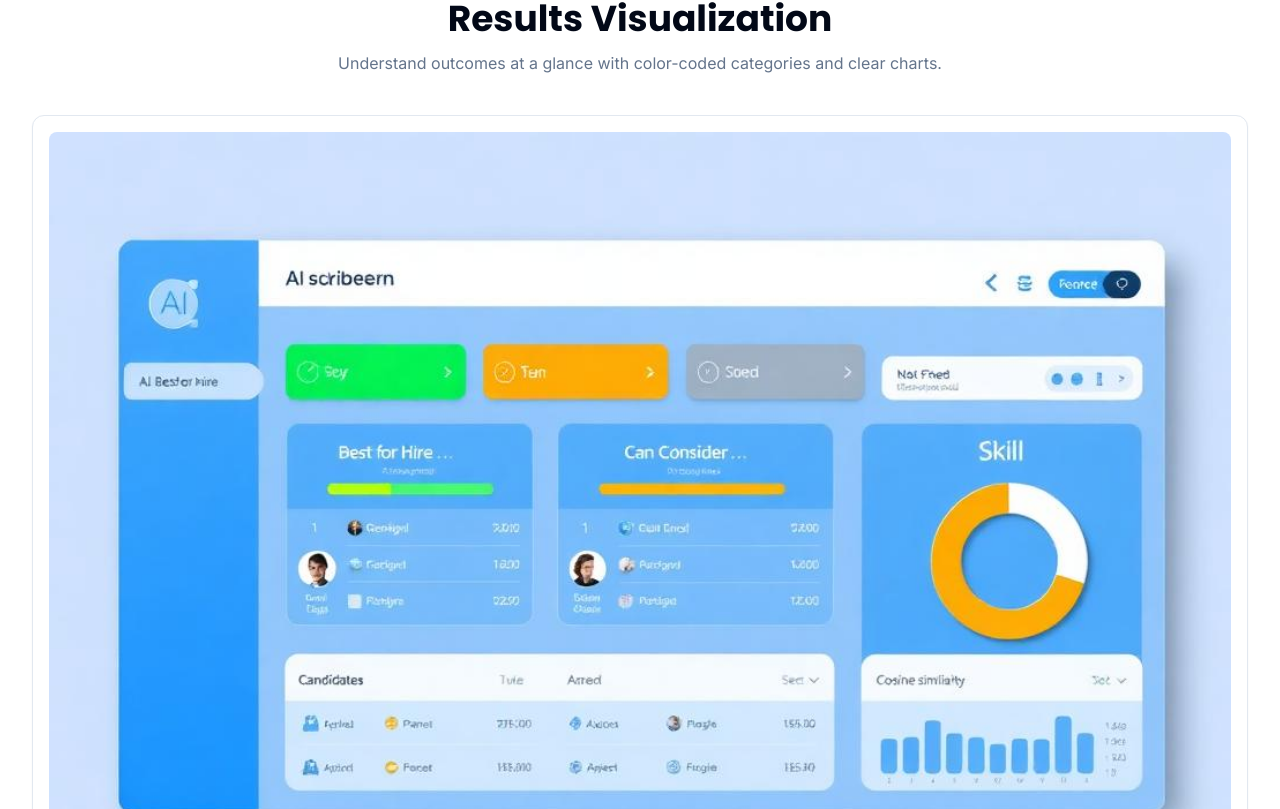
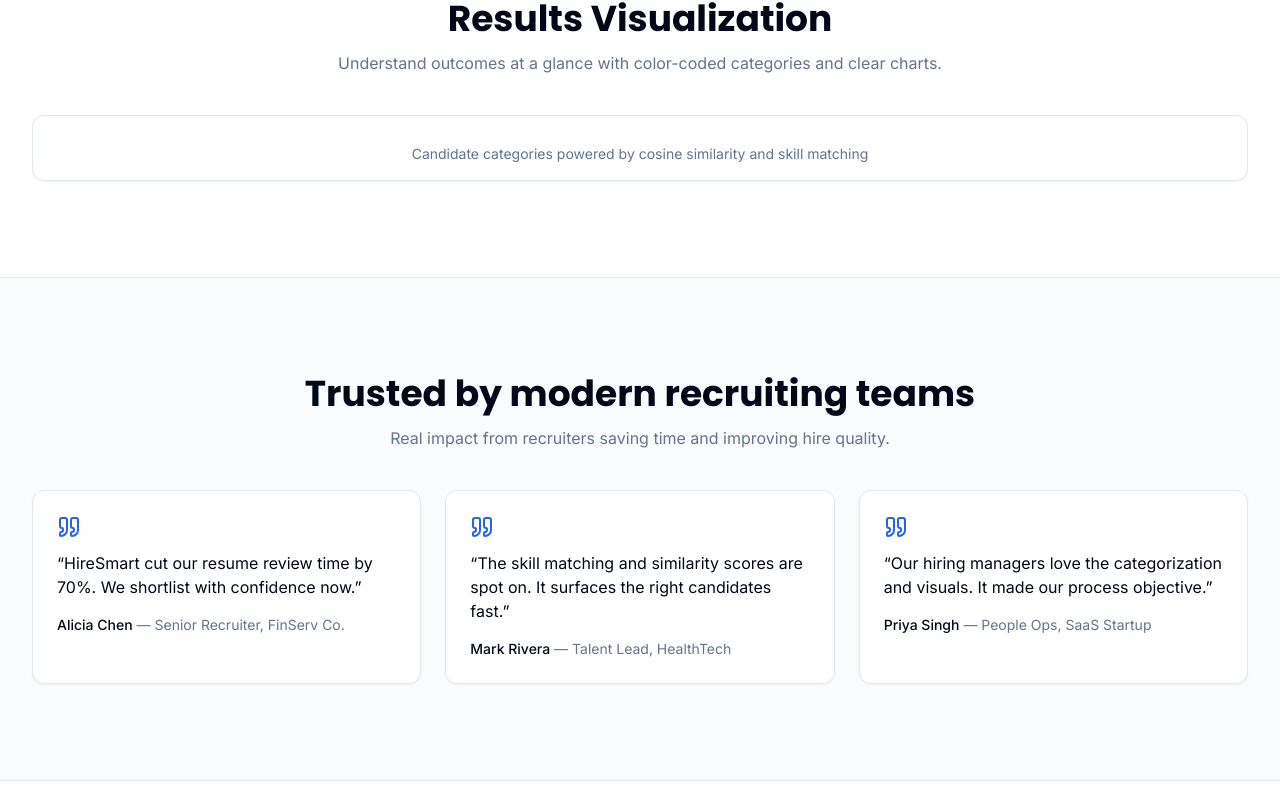
Before and after one commit to krishang2205/hiresmart-ai-landing, a React (Vite) app: page / in a window 1280 px wide. Shown: the part 1651-2460 px from the top of the page. Built offline with nearby package versions, Linux system fonts and the light colour scheme.

Commit message:
Remove results visualization image
Remove the image from the results visualization section as per user request.

```diff
--- a/src/components/sections/Results.tsx
+++ b/src/components/sections/Results.tsx
@@ -12,15 +12,7 @@ const Results = () => {
 
         <Reveal>
           <figure className="mt-10 rounded-xl border border-border bg-card p-3 md:p-4 shadow-sm">
-            <img
-              src={dashboard}
-              alt="Dashboard mockup showing Best for Hire, Can Consider, and Not Good categories"
-              className="w-full h-auto rounded-lg"
-              loading="lazy"
-              decoding="async"
-              width={1024}
-              height={640}
-            />
+            {/* Visualization removed per user request */}
             <figcaption className="mt-3 text-center text-sm text-muted-foreground">
               Candidate categories powered by cosine similarity and skill matching
             </figcaption>
```
